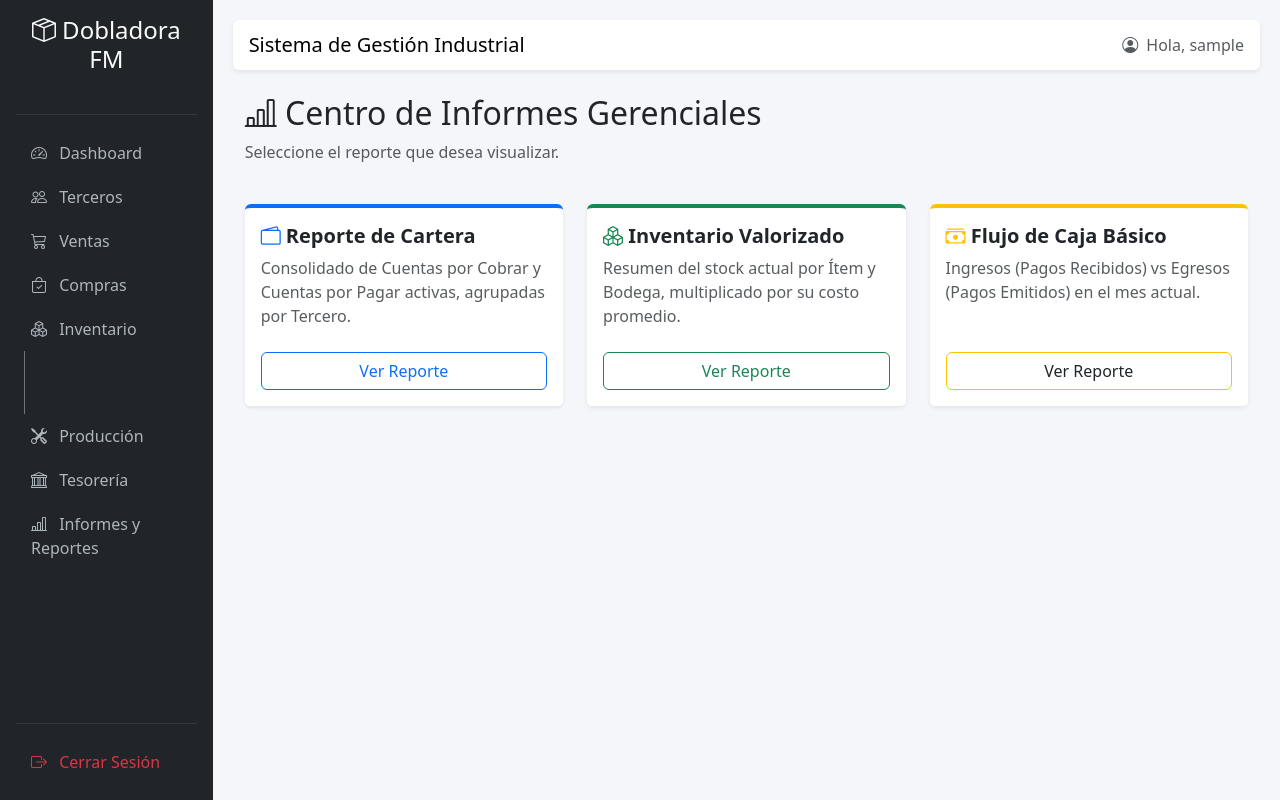
After one commit to dobladora-fm-erp/core-erp, a Django app: page /reportes/ in a window 1280 px wide. The commit adds this page. Run offline with Django 5.2, Linux system fonts and the light colour scheme; the visitor is signed in with stand-in values (Sample User, id 1); some libraries are stand-ins or nearby versions.

Commit message:
Implemente el diseño básico del panel de control y las vistas y plantillas del módulo de informes principal.

```diff
--- /dev/null
+++ b/app/core/urls.py
@@ -0,0 +1,13 @@
+from django.urls import path
+from . import views
+
+urlpatterns = [
+    path('', views.dashboard_view, name='dashboard'),
+    path('reportes/', views.centro_reportes_view, name='centro_reportes'),
+    path('reportes/cartera/', views.reporte_cartera_view, name='reporte_cartera'),
+    path('reportes/cartera/exportar/', views.exportar_cartera_csv, name='exportar_cartera_csv'),
+    path('reportes/inventario/', views.inventario_valorizado_view, name='inventario_valorizado'),
+    path('reportes/inventario/exportar/', views.exportar_inventario_csv, name='exportar_inventario_csv'),
+    path('reportes/flujo-caja/', views.flujo_caja_basico_view, name='flujo_caja_basico'),
+    path('reportes/flujo-caja/exportar/', views.exportar_flujo_caja_csv, name='exportar_flujo_caja_csv'),
+]
--- a/app/core/views.py
+++ b/app/core/views.py
@@ -1,9 +1,10 @@
 from django.shortcuts import render
 from django.contrib.auth.decorators import login_required
-from django.db.models import Sum
+from django.db.models import Sum, Q, F
 from ventas.models import FacturaVenta
-from tesoreria.models import CuentaPorPagar, CuentaPorCobrar
+from tesoreria.models import CuentaPorPagar, CuentaPorCobrar, PagoRecibido, PagoEmitido
 from inventario.models import InventarioBodega
+from terceros.models import Tercero
 from django.utils.timezone import now
 
 @login_required
@@ -27,3 +28,153 @@ def dashboard_view(request):
         'stock_critico': stock_critico
     }
     return render(request, 'core/dashboard.html', context)
+
+@login_required
+def centro_reportes_view(request):
+    return render(request, 'core/centro_reportes.html')
+
+@login_required
+def reporte_cartera_view(request):
+    # Consolidado de CxC y CxP agrupadas por Tercero
+    # Se usa annotate para sumar los saldos de facturas pendientes
+    terceros_cartera = Tercero.objects.annotate(
+        cxc_total=Sum('cuentaporcobrar__saldo_pendiente', filter=Q(cuentaporcobrar__estado='Pendiente')),
+        cxp_total=Sum('cuentaporpagar__saldo_pendiente', filter=Q(cuentaporpagar__estado='Pendiente'))
+    ).filter(Q(cxc_total__gt=0) | Q(cxp_total__gt=0)).order_by('razon_social', 'nombres')
+
+    context = {
+        'terceros_cartera': terceros_cartera
+    }
+    return render(request, 'core/reporte_cartera.html', context)
+
+@login_required
+def inventario_valorizado_view(request):
+    # Resumen del stock actual por Ítem y Bodega, multiplicado por su costo promedio
+    # Se usa select_related para optimizar la consulta y annotate para calcular el valor total
+    inventario_valorizado = InventarioBodega.objects.select_related('item', 'bodega').annotate(
+        valor_total=F('cantidad_actual') * F('item__costo_promedio')
+    ).filter(cantidad_actual__gt=0).order_by('item__nombre')
+
+    # Total general del inventario valorizado
+    total_general = inventario_valorizado.aggregate(total=Sum('valor_total'))['total'] or 0
+
+    context = {
+        'inventario_valorizado': inventario_valorizado,
+        'total_general': total_general
+    }
+    return render(request, 'core/inventario_valorizado.html', context)
+
+@login_required
+def flujo_caja_basico_view(request):
+    mes_actual = now().month
+    anio_actual = now().year
+
+    # Ingresos vs Egresos en el mes actual
+    pagos_recibidos = PagoRecibido.objects.filter(fecha_pago__year=anio_actual, fecha_pago__month=mes_actual).aggregate(total=Sum('monto'))['total'] or 0
+    pagos_emitidos = PagoEmitido.objects.filter(fecha_pago__year=anio_actual, fecha_pago__month=mes_actual).aggregate(total=Sum('monto'))['total'] or 0
+
+    flujo_neto = pagos_recibidos - pagos_emitidos
+
+    # Obtener el detalle si se desea mostrar
+    detalle_ingresos = PagoRecibido.objects.filter(fecha_pago__year=anio_actual, fecha_pago__month=mes_actual).select_related('cuenta_por_cobrar__cliente', 'cuenta_destino')
+    detalle_egresos = PagoEmitido.objects.filter(fecha_pago__year=anio_actual, fecha_pago__month=mes_actual).select_related('cuenta_por_pagar__proveedor', 'cuenta_origen')
+
+    context = {
+        'mes_actual': mes_actual,
+        'anio_actual': anio_actual,
+        'pagos_recibidos': pagos_recibidos,
+        'pagos_emitidos': pagos_emitidos,
+        'flujo_neto': flujo_neto,
+        'detalle_ingresos': detalle_ingresos,
+        'detalle_egresos': detalle_egresos
+    }
+    return render(request, 'core/flujo_caja.html', context)
+
+import csv
+from django.http import HttpResponse
+
+@login_required
+def exportar_cartera_csv(request):
+    response = HttpResponse(content_type='text/csv')
+    response['Content-Disposition'] = f'attachment; filename="Reporte_Cartera_{now().strftime("%Y%m%d_%H%M")}.csv"'
+
+    writer = csv.writer(response)
+    writer.writerow(['Tercero', 'Identificacion', 'Cuentas por Cobrar (CxC)', 'Cuentas por Pagar (CxP)'])
+
+    terceros_cartera = Tercero.objects.annotate(
+        cxc_total=Sum('cuentaporcobrar__saldo_pendiente', filter=Q(cuentaporcobrar__estado='Pendiente')),
+        cxp_total=Sum('cuentaporpagar__saldo_pendiente', filter=Q(cuentaporpagar__estado='Pendiente'))
+    ).filter(Q(cxc_total__gt=0) | Q(cxp_total__gt=0)).order_by('razon_social', 'nombres')
+
+    for tercero in terceros_cartera:
+        nombre = tercero.razon_social or f"{tercero.nombres or ''} {tercero.apellidos or ''}".strip()
+        writer.writerow([
+            nombre,
+            tercero.numero_identificacion,
+            tercero.cxc_total or 0,
+            tercero.cxp_total or 0
+        ])
+
+    return response
+
+@login_required
+def exportar_inventario_csv(request):
+    response = HttpResponse(content_type='text/csv')
+    response['Content-Disposition'] = f'attachment; filename="Inventario_Valorizado_{now().strftime("%Y%m%d_%H%M")}.csv"'
+
+    writer = csv.writer(response)
+    writer.writerow(['Item', 'Codigo SKU', 'Bodega', 'Cantidad Actual', 'Costo Promedio', 'Valor Total'])
+
+    inventario_valorizado = InventarioBodega.objects.select_related('item', 'bodega').annotate(
+        valor_total=F('cantidad_actual') * F('item__costo_promedio')
+    ).filter(cantidad_actual__gt=0).order_by('item__nombre')
+
+    for inv in inventario_valorizado:
+        writer.writerow([
+            inv.item.nombre,
+            inv.item.codigo_sku,
+            inv.bodega.nombre,
+            inv.cantidad_actual,
+            inv.item.costo_promedio,
+            inv.valor_total
+        ])
+
+    return response
+
+@login_required
+def exportar_flujo_caja_csv(request):
+    response = HttpResponse(content_type='text/csv')
+    response['Content-Disposition'] = f'attachment; filename="Flujo_Caja_{now().strftime("%Y%m%d_%H%M")}.csv"'
+
+    writer = csv.writer(response)
+    writer.writerow(['Tipo de Movimiento', 'Fecha', 'Tercero', 'Cuenta Bancaria', 'Referencia', 'Monto'])
+
+    mes_actual = now().month
+    anio_actual = now().year
+
+    detalle_ingresos = PagoRecibido.objects.filter(fecha_pago__year=anio_actual, fecha_pago__month=mes_actual).select_related('cuenta_por_cobrar__cliente', 'cuenta_destino')
+    detalle_egresos = PagoEmitido.objects.filter(fecha_pago__year=anio_actual, fecha_pago__month=mes_actual).select_related('cuenta_por_pagar__proveedor', 'cuenta_origen')
+
+    for ingreso in detalle_ingresos:
+        tercero_str = ingreso.cuenta_por_cobrar.cliente.razon_social or f"{ingreso.cuenta_por_cobrar.cliente.nombres or ''} {ingreso.cuenta_por_cobrar.cliente.apellidos or ''}".strip()
+        writer.writerow([
+            'Ingreso (Pago Recibido)',
+            ingreso.fecha_pago,
+            tercero_str,
+            ingreso.cuenta_destino.nombre,
+            ingreso.referencia,
+            ingreso.monto
+        ])
+
+    for egreso in detalle_egresos:
+        tercero_str = egreso.cuenta_por_pagar.proveedor.razon_social or f"{egreso.cuenta_por_pagar.proveedor.nombres or ''} {egreso.cuenta_por_pagar.proveedor.apellidos or ''}".strip()
+        writer.writerow([
+            'Egreso (Pago Emitido)',
+            egreso.fecha_pago,
+            tercero_str,
+            egreso.cuenta_origen.nombre,
+            egreso.referencia,
+            egreso.monto
+        ])
+
+    return response
--- a/app/core_erp/urls.py
+++ b/app/core_erp/urls.py
@@ -17,7 +17,6 @@ Including another URLconf
 from django.contrib import admin
 from django.urls import path, include
 from inventario.views import InventarioAPIView
-from core.views import dashboard_view
 
 urlpatterns = [
     path('admin/', admin.site.urls),
@@ -27,6 +26,6 @@ urlpatterns = [
     path('compras/', include('compras.urls')),
     path('ventas/', include('ventas.urls')),
     path('produccion/', include('produccion.urls')),
-    path('tesoreria/', include('tesoreria.urls')),  # NUEVA RUTA
-    path('', dashboard_view, name='dashboard'),  # Ruta raíz
+    path('tesoreria/', include('tesoreria.urls')),
+    path('', include('core.urls')),
 ]
--- a/app/templates/base.html
+++ b/app/templates/base.html
@@ -58,6 +58,7 @@
             <a href="{% url 'items_lista' %}" class="nav-link ps-4 text-muted border-start border-secondary ms-2" style="font-size: 0.9em;"><i class="bi bi-box me-1"></i> Catálogo de Ítems</a>
             <a href="{% url 'produccion_lista' %}" class="nav-link"><i class="bi bi-tools me-2"></i> Producción</a>
             <a href="{% url 'tesoreria_lista' %}" class="nav-link"><i class="bi bi-bank me-2"></i> Tesorería</a>
+            <a href="{% url 'centro_reportes' %}" class="nav-link"><i class="bi bi-bar-chart-line me-2"></i> Informes y Reportes</a>
         </nav>
         <div class="mt-auto">
             <hr class="text-secondary">
--- /dev/null
+++ b/app/templates/core/centro_reportes.html
@@ -0,0 +1,47 @@
+{% extends 'base.html' %}
+
+{% block content %}
+<div class="container mt-4">
+    <div class="row mb-4">
+        <div class="col-12">
+            <h2><i class="bi bi-bar-chart-line"></i> Centro de Informes Gerenciales</h2>
+            <p class="text-muted">Seleccione el reporte que desea visualizar.</p>
+        </div>
+    </div>
+    <div class="row">
+        <div class="col-md-4 mb-4">
+            <div class="card h-100 shadow-sm border-0 border-top border-primary border-4">
+                <div class="card-body">
+                    <h5 class="card-title fw-bold"><i class="bi bi-wallet2 text-primary"></i> Reporte de Cartera</h5>
+                    <p class="card-text text-muted">Consolidado de Cuentas por Cobrar y Cuentas por Pagar activas, agrupadas por Tercero.</p>
+                </div>
+                <div class="card-footer bg-white border-0 pb-3">
+                    <a href="{% url 'reporte_cartera' %}" class="btn btn-outline-primary w-100">Ver Reporte</a>
+                </div>
+            </div>
+        </div>
+        <div class="col-md-4 mb-4">
+            <div class="card h-100 shadow-sm border-0 border-top border-success border-4">
+                <div class="card-body">
+                    <h5 class="card-title fw-bold"><i class="bi bi-boxes text-success"></i> Inventario Valorizado</h5>
+                    <p class="card-text text-muted">Resumen del stock actual por Ítem y Bodega, multiplicado por su costo promedio.</p>
+                </div>
+                <div class="card-footer bg-white border-0 pb-3">
+                    <a href="{% url 'inventario_valorizado' %}" class="btn btn-outline-success w-100">Ver Reporte</a>
+                </div>
+            </div>
+        </div>
+        <div class="col-md-4 mb-4">
+            <div class="card h-100 shadow-sm border-0 border-top border-warning border-4">
+                <div class="card-body">
+                    <h5 class="card-title fw-bold"><i class="bi bi-cash-stack text-warning"></i> Flujo de Caja Básico</h5>
+                    <p class="card-text text-muted">Ingresos (Pagos Recibidos) vs Egresos (Pagos Emitidos) en el mes actual.</p>
+                </div>
+                <div class="card-footer bg-white border-0 pb-3">
+                    <a href="{% url 'flujo_caja_basico' %}" class="btn btn-outline-warning text-dark w-100">Ver Reporte</a>
+                </div>
+            </div>
+        </div>
+    </div>
+</div>
+{% endblock %}
```
Also changed, not shown: app/templates/core/flujo_caja.html (added, +42 -0 lines), app/templates/core/inventario_valorizado.html (added, +54 -0 lines), app/templates/core/reporte_cartera.html (added, +44 -0 lines).
